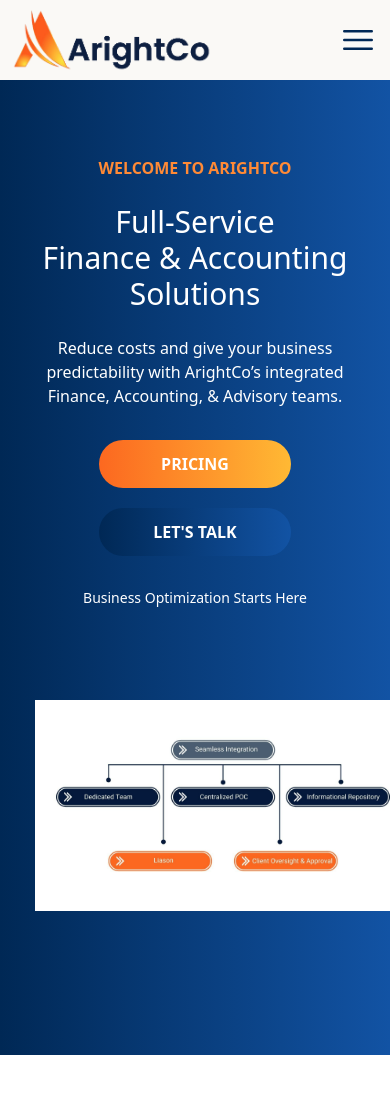
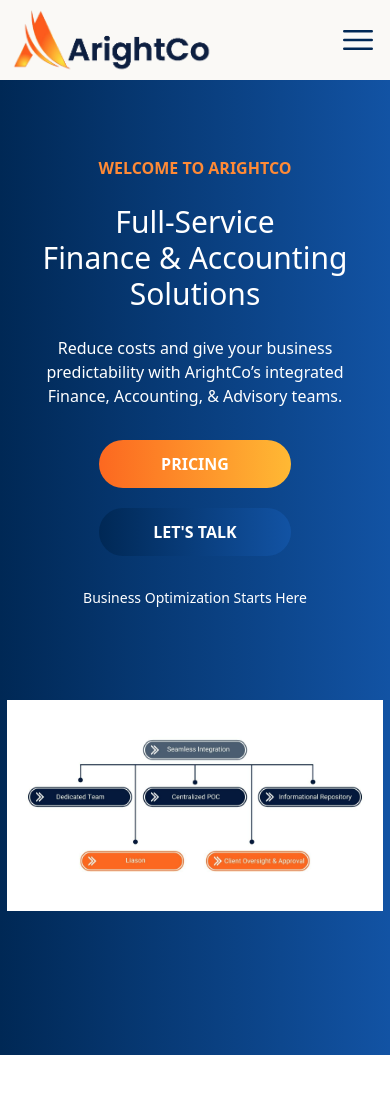
Before and after one commit to tanujchowdhury/nextjs-arightco-website, a Next.js app: page / in a window 390 px wide. Shown: the top 1099 px of the page. Built offline with nearby package versions, Linux system fonts and the light colour scheme.

Commit message:
responsive thumbnail for mobile

```diff
--- a/components/intro.tsx
+++ b/components/intro.tsx
@@ -73,7 +73,7 @@
             mass: 0.5,
             damping: 10,
           }}
-          className="mx-auto w-[50vh] h-[25vh] sm:w-[80vh] sm:h-[50vh] mt-20 lg:mt-5 lg:w-[60vh] lg:h-[60vh] lg:basis-1/2 py-10 relative "
+          className="mx-5 w-[50vh] h-[25vh] sm:w-[80vh] sm:h-[50vh] mt-20 lg:mt-5 lg:w-[60vh] lg:h-[60vh] lg:basis-1/2 py-10 relative"
         >
           <Image
             src="/thumbnail.jpg"
```
